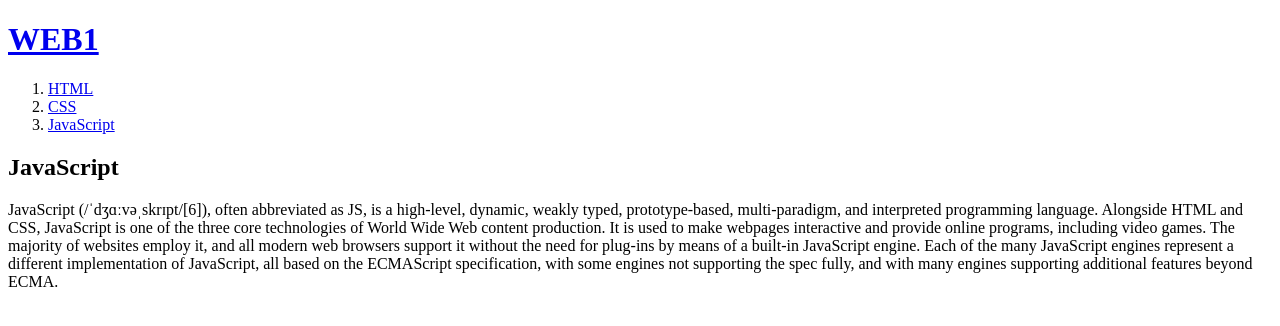
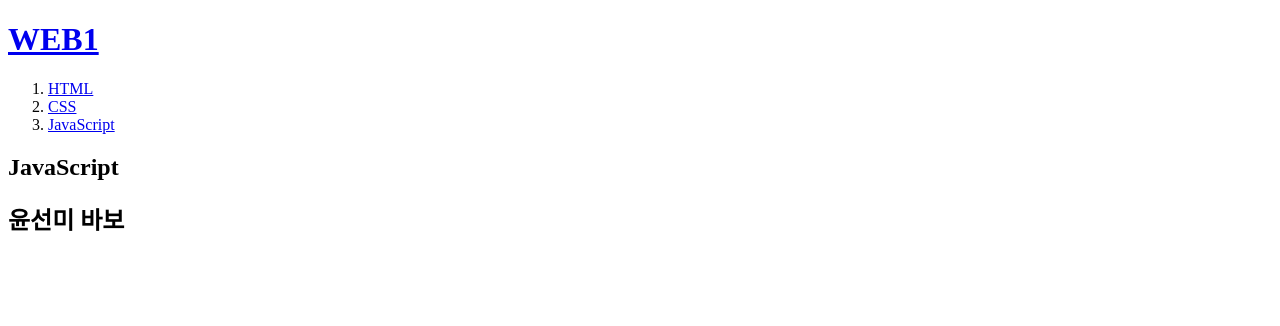
Before and after one commit to yes1119/MSJ, a plain HTML site: page 3.html in a window 1280 px wide. Drawn offline with Linux system fonts and the light colour scheme.

Commit message:
Add files via upload

```diff
--- a/3.html
+++ b/3.html
@@ -13,13 +13,7 @@
 </ol>
 <h2>JavaScript</h2>
 <p>
-    JavaScript (/ˈdʒɑːvəˌskrɪpt/[6]), often abbreviated as JS, is a high-level, dynamic, weakly typed, prototype-based,
-    multi-paradigm, and interpreted programming language. Alongside HTML and CSS, JavaScript is one of the three core
-    technologies of World Wide Web content production. It is used to make webpages interactive and provide online
-    programs, including video games. The majority of websites employ it, and all modern web browsers support it without
-    the need for plug-ins by means of a built-in JavaScript engine. Each of the many JavaScript engines represent a
-    different implementation of JavaScript, all based on the ECMAScript specification, with some engines not supporting
-    the spec fully, and with many engines supporting additional features beyond ECMA.
+  <h2>윤선미 바보</h2>
 </p>
 </body>
 </html>
```
